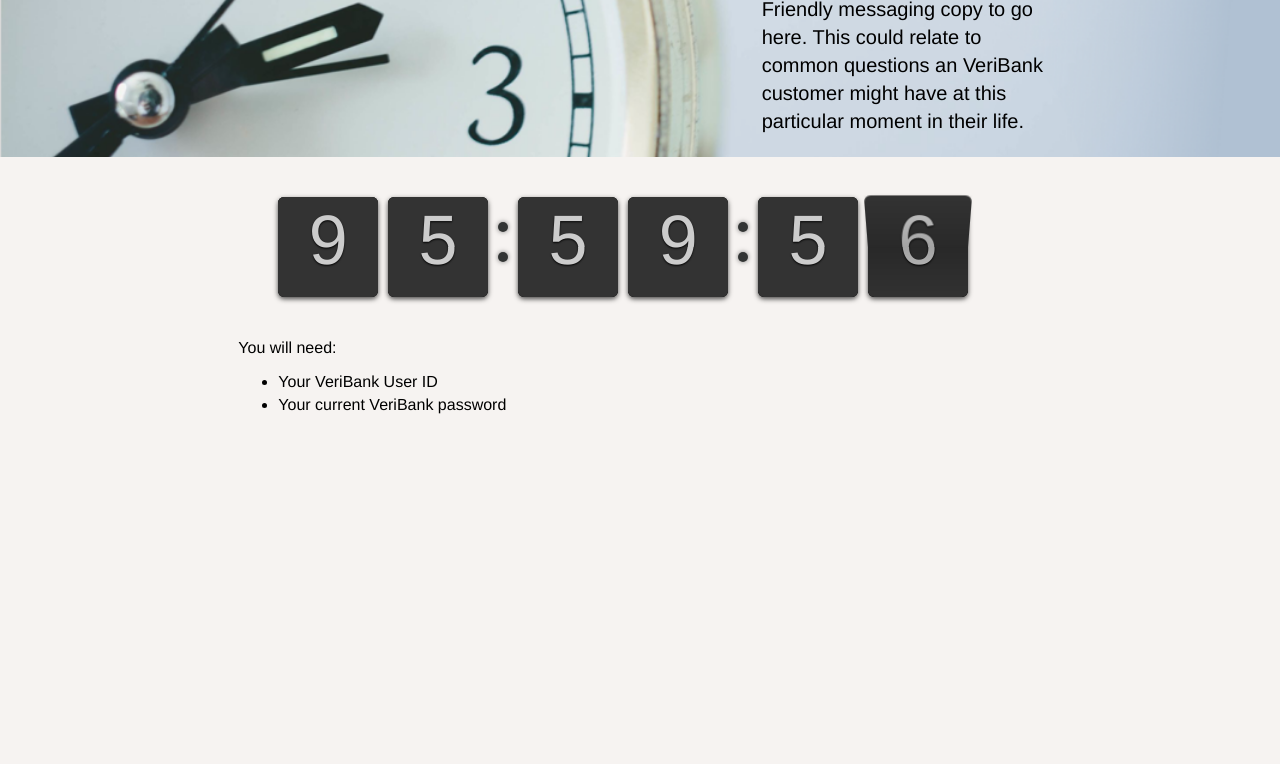
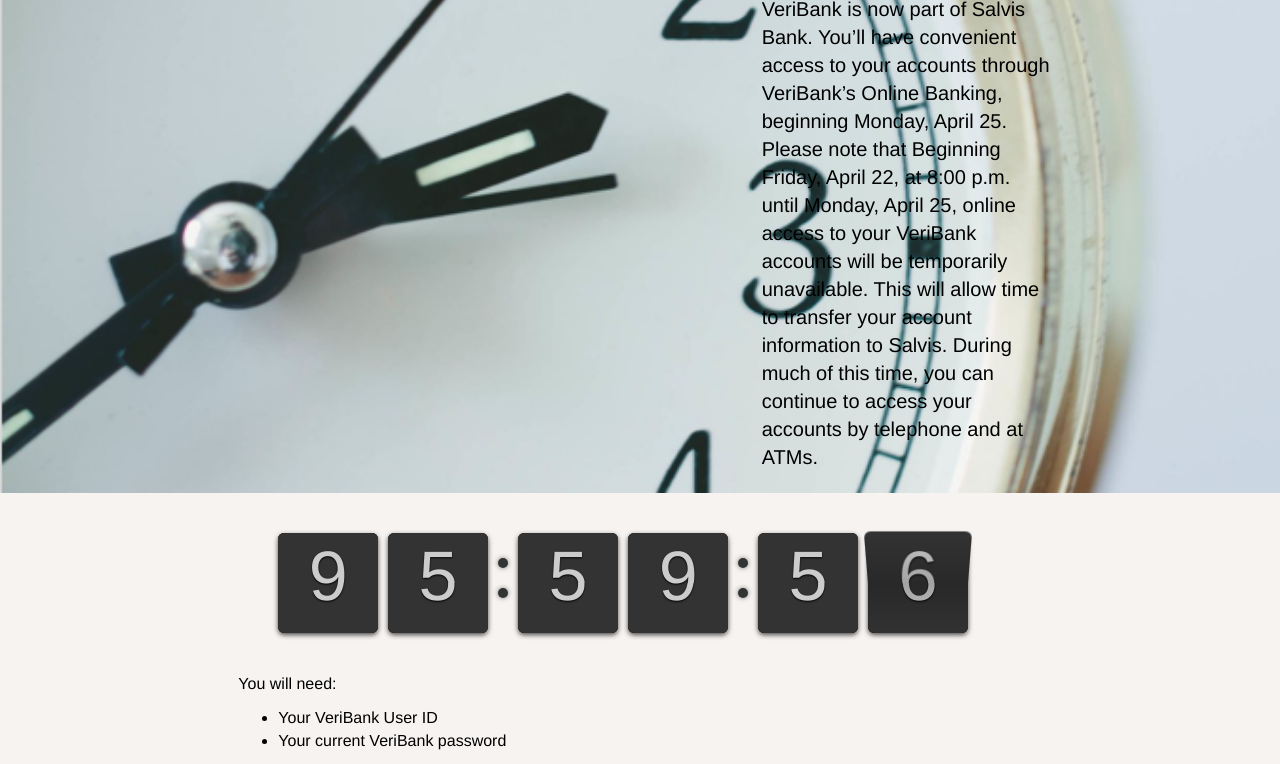
Before and after one commit to davidmead/salvis, a plain HTML site: page scenario01a/countdown.html in a window 1280 px wide. Shown: the part 217-981 px from the top of the page. Before the commit the page ends 800 px from the top, so only its background shows below. Drawn offline with nearby package versions, Linux system fonts and the light colour scheme.

Commit message:
Added files via upload

```diff
--- a/scenario01a/countdown.html
+++ b/scenario01a/countdown.html
@@ -30,7 +30,7 @@
 			<div class="row bkg2">
 				<div class="col-md-3 col-md-offset-7">
 					<h1>Welcome, VeriBank Customers</h1>
-					<p class="lead">Friendly messaging copy to go here. This could relate to common questions an VeriBank customer might have at this particular moment in their life.</p>
+					<p class="lead">VeriBank is now part of Salvis Bank. You’ll have convenient access to your accounts through VeriBank’s Online Banking, beginning Monday, April 25. Please note that Beginning Friday, April 22, at 8:00 p.m. until Monday, April 25, online access to your VeriBank accounts will be temporarily unavailable. This will allow time to transfer your account information to Salvis. During much of this time, you can continue to access your accounts by telephone and at ATMs.</p>
 				</div>
 			</div>
 			<div class="row col-md-8 col-md-offset-2">
```
